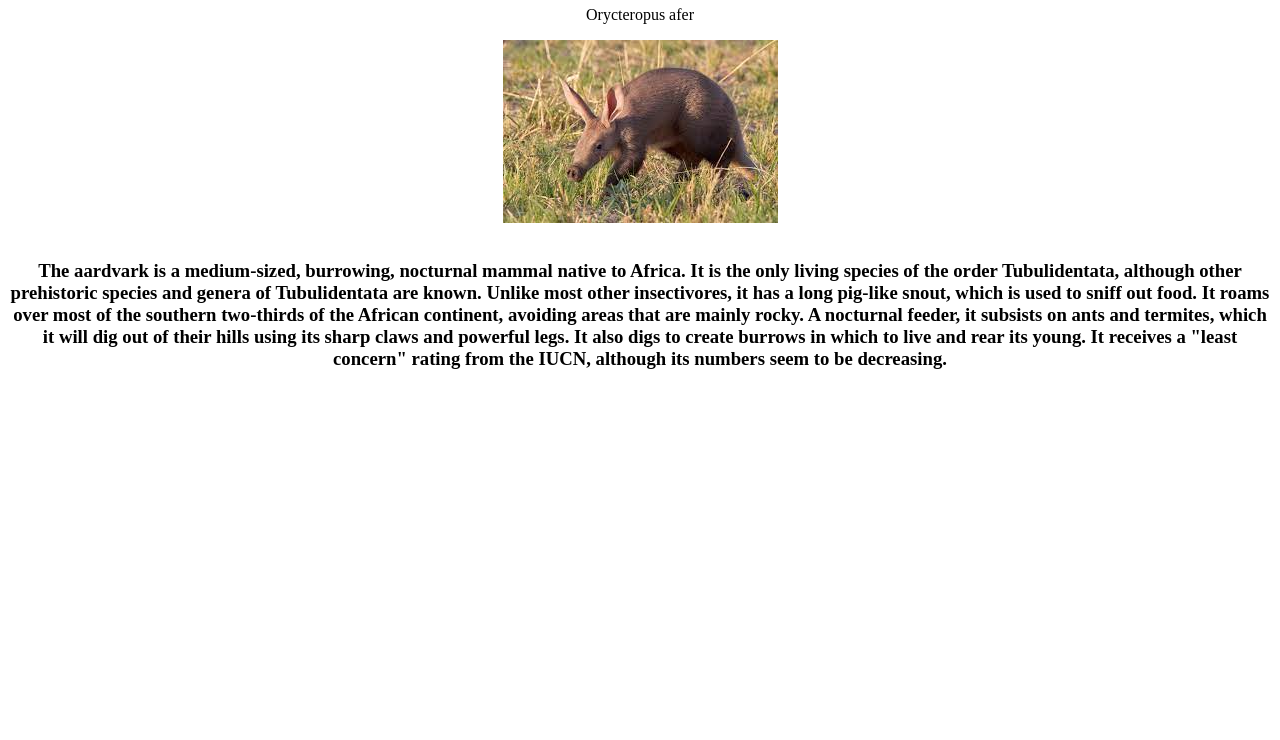
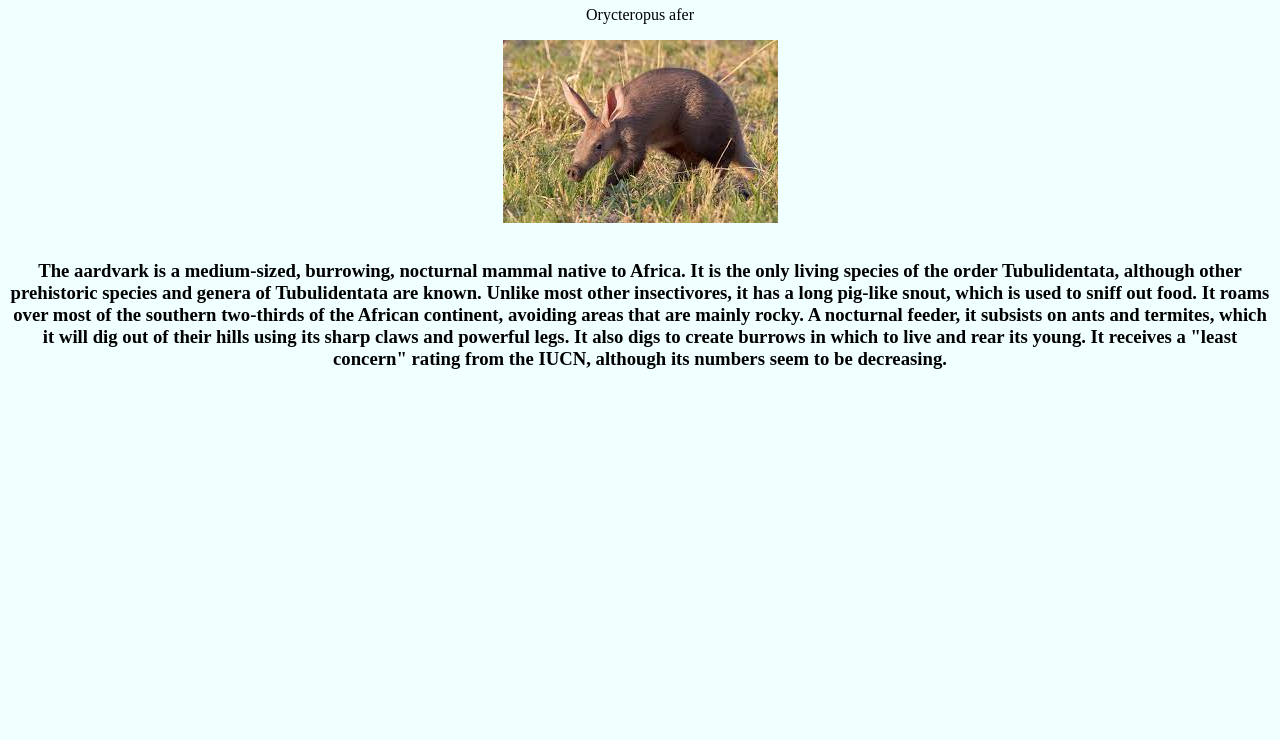
Before and after one commit to AaravKulk/The-Great-Vark, a plain HTML site: page index.html in a window 1280 px wide. Shown: the part 60-800 px from the top of the page. Drawn offline with Linux system fonts and the light colour scheme.

Commit message:
Add files via upload

```diff
--- a/style.css
+++ b/style.css
@@ -1,3 +1,3 @@
 .aard{
-    background-color: linear-gradient(45deg, azure, lightgoldenrodyellow)
+    background-color: azure;
 }
```
